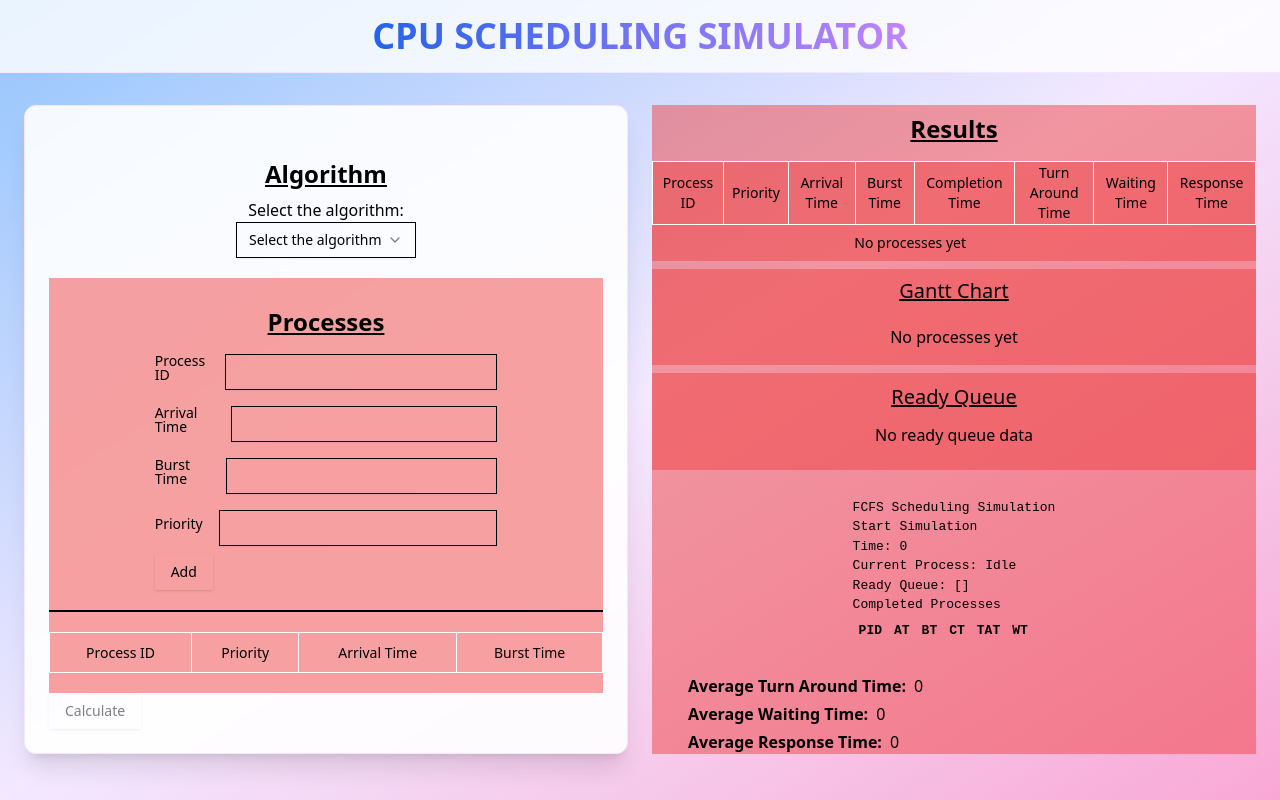
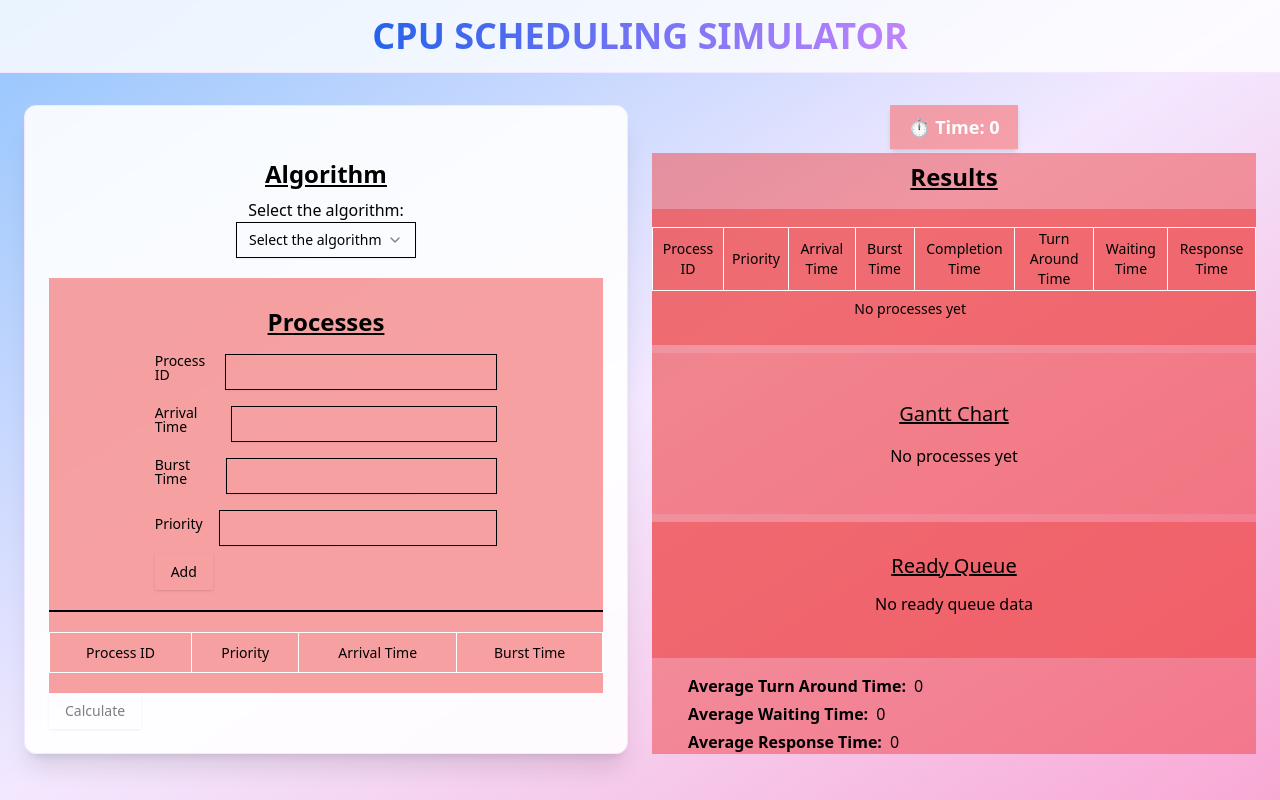
Before and after one commit to Tejas383/LPU_CSE311_CA2, a React (Vite) app: page / in a window 1280 px wide. Built offline with nearby package versions, Linux system fonts and the light colour scheme.

Commit message:
feat: Add Timer component and integrate with scheduling simulation; update GanttChart and Results to display current time

```diff
--- a/src/App.jsx
+++ b/src/App.jsx
@@ -1,7 +1,8 @@
-import { useState } from "react";
+import { useState, useEffect } from "react";
 import "./App.css";
 import Results from "./Results";
 import Process from "./Process";
+import Timer from "./Timer";
 import ComparativeAnalysis from "./ComparativeAnalysis";
 
 function App() {
@@ -11,6 +12,17 @@ function App() {
   const [readyQueue, setReadyQueue] = useState([]);
   const [algorithm, setAlgorithm] = useState(null);
   const [quantum, setQuantum] = useState(2);
+  const [isRunning, setIsRunning] = useState(false);
+  const [currentTime, setCurrentTime] = useState(0);
+  const [totalTime, setTotalTime] = useState(0);
+  const [reset, setReset] = useState(false);
+
+  useEffect(() => {
+    if (ganttData.length > 0) {
+      const maxEnd = Math.max(...ganttData.map((p) => p.end));
+      setTotalTime(maxEnd);
+    }
+  }, [ganttData]);
 
   return (
     <div className="App min-h-screen bg-gradient-to-br from-blue-300 via-purple-100 to-pink-300">
@@ -25,7 +37,6 @@ function App() {
       </header>
 
       <main className="container mx-auto px-6 py-8">
-
         {/*
 
         <div>
@@ -47,14 +58,23 @@ function App() {
               algorithm={algorithm}
               quantum={quantum}
               setQuantum={setQuantum}
+              setIsRunning={setIsRunning}
             />
           </div>
 
           <div className="flex flex-col items-center justify-center flex-1 gap-1">
+            <Timer
+              isRunning={isRunning}
+              onTick={setCurrentTime}
+              totalTime={totalTime}
+              setIsRunning={setIsRunning}
+            />
+
             <Results
               calculatedProcess={calculatedProcess}
               ganttData={ganttData}
               readyQueue={readyQueue}
+              currentTime={currentTime}
             />
           </div>
         </div>
--- a/src/GanttChart.jsx
+++ b/src/GanttChart.jsx
@@ -1,45 +1,122 @@
 import React from "react";
 
-const GanttChart = ({ gantt }) => {
+/**
+ * Props:
+ *  - gantt: Array of { pid: string|number, start: number, end: number }
+ *  - currentTime: number (seconds / time units)
+ *  - pxPerUnit: optional number (pixels per time unit), default 40
+ */
+const GanttChart = ({ gantt = [], currentTime = 0, pxPerUnit = 40 }) => {
+  if (!Array.isArray(gantt) || gantt.length === 0) {
+    return (
+      <div className="flex flex-col items-center justify-center bg-red-500/20 w-full h-full p-4">
+        <h2 className="text-xl underline">Gantt Chart</h2>
+        <div className="mt-4">No processes yet</div>
+      </div>
+    );
+  }
+
+  // sort by start time to render left -> right
+  const sorted = [...gantt].sort((a, b) => a.start - b.start);
+
+  const minStart = Math.min(...sorted.map((p) => p.start));
+  const maxEnd = Math.max(...sorted.map((p) => p.end));
+  const totalWidth = (maxEnd - minStart) * pxPerUnit;
+
+  // helper to clamp a number
+  const clamp = (v, a, b) => Math.max(a, Math.min(b, v));
+
   return (
-    <div className=" flex flex-col items-center justify-center bg-red-500/50 w-full h-full ">
-      <h2 className=" text-xl underline ">Gantt Chart</h2>
+    <div className="flex flex-col items-start justify-start bg-red-500/20 w-full p-4 rounded-md">
+      <h2 className="text-xl underline mb-3">Gantt Chart</h2>
 
-      <div className="h-10 w-full flex flex-row items-center justify-center mt-3">
-        {gantt && gantt.length > 0 ? (
-          gantt.map((p, idx) => (
+      <div
+        className="relative w-full border border-gray-300 bg-white/60"
+        style={{ height: 64, minWidth: "100%", overflow: "hidden" }}
+      >
+        {/* Track (background) */}
+        <div
+          className="absolute left-0 top-0 bottom-0"
+          style={{ width: `${totalWidth}px` }}
+        />
+
+        {/* Bars */}
+        {sorted.map((p, idx) => {
+          const duration = p.end - p.start;
+          if (duration <= 0) return null;
+
+          // how much of this process is visible according to currentTime (in time units)
+          const visibleTime = clamp(currentTime - p.start, 0, duration);
+          const visibleWidth = visibleTime * pxPerUnit;
+          const fullWidth = duration * pxPerUnit;
+
+          // left offset relative to minStart
+          const leftOffset = (p.start - minStart) * pxPerUnit;
+
+          return (
             <div
-              key={idx}
-              className="flex items-center justify-center border border-black bg-green-200"
+              key={`${p.pid}-${idx}`}
+              className="absolute top-6 h-10 flex items-center justify-start"
               style={{
-                width: `${(p.end - p.start) * 40}px`,
-                height: "40px",
+                left: leftOffset,
+                width: fullWidth,
               }}
             >
-              {p.pid}
+              {/* background (full) - light outline */}
+              <div
+                className="h-full border border-black/10 rounded-l-md"
+                style={{
+                  width: fullWidth,
+                  backgroundColor: "#d1fae5", // green-200 equivalent
+                }}
+              >
+                {/* visible (growing) part */}
+                <div
+                  className="h-full flex items-center justify-center whitespace-nowrap overflow-hidden transition-all duration-300"
+                  style={{
+                    width: visibleWidth,
+                    backgroundColor: "#34d399", // green-400-ish
+                    color: "black",
+                    borderRadius: visibleWidth === fullWidth ? 8 : "6px 0 0 6px",
+                  }}
+                >
+                  {visibleWidth > 8 ? <span className="px-1">{p.pid}</span> : null}
+                </div>
+              </div>
             </div>
-          ))
-        ) : (
-          <div>No processes yet</div>
+          );
+        })}
+
+        {/* time ticks below bars */}
+        <div className="absolute left-0 bottom-0 flex items-center" style={{ height: 20 }}>
+          {Array.from({ length: maxEnd - minStart + 1 }).map((_, i) => {
+            const t = minStart + i;
+            return (
+              <div
+                key={`tick-${t}`}
+                className="flex flex-col items-center"
+                style={{ width: pxPerUnit, minWidth: pxPerUnit, textAlign: "center" }}
+              >
+                <div style={{ height: 6, borderLeft: "1px solid rgba(0,0,0,0.2)" }} />
+                <div className="text-xs mt-0.5">{t}</div>
+              </div>
+            );
+          })}
+        </div>
+
+        {/* current time indicator (vertical line) */}
+        {currentTime >= minStart && currentTime <= maxEnd && (
+          <div
+            className="absolute top-0"
+            style={{
+              left: (currentTime - minStart) * pxPerUnit - 1, // minus 1 for center of 2px line
+              height: "100%",
+              width: 2,
+              background: "rgba(0,0,0,0.6)",
+            }}
+          />
         )}
       </div>
-
-      {gantt && gantt.length > 0 && (
-        <div className="flex text-xs ">
-          {gantt.map((p, idx) => (
-            <div
-              key={idx}
-              style={{
-                width: `${(p.end - p.start) * 40}px`,
-              }}
-              className="text-left"
-            >
-              <span>{p.start}</span>
-            </div>
-          ))}
-          <span>{gantt[gantt.length - 1].end}</span>
-        </div>
-      )}
     </div>
   );
 };
--- a/src/Process.jsx
+++ b/src/Process.jsx
@@ -25,6 +25,7 @@ const Process = ({
   algorithm,
   quantum,
   setQuantum,
+  setIsRunning,
 }) => {
   const handleCalculate = () => {
     if (algorithm == "fcfs") {
@@ -51,6 +52,7 @@ const Process = ({
       setCalculatedProcess(result);
       setReadyQueue(readyQueue);
     }
+    setIsRunning(true);
   };
   return (
     <Card className="p-6 bg-white/90 backdrop-blur-sm shadow-xl border-purple-100">
--- a/src/Results.jsx
+++ b/src/Results.jsx
@@ -4,7 +4,7 @@ import GanttChart from "./GanttChart";
 import ReadyQueue from "./readyQueue";
 import Simulation from "./Simulation";
 
-const Results = ({ calculatedProcess, ganttData, readyQueue }) => {
+const Results = ({ calculatedProcess, ganttData, readyQueue, currentTime }) => {
   const n = calculatedProcess.length;
   const averageTAT = n
     ? (calculatedProcess.reduce((sum, p) => sum + (p.tat ?? 0), 0) / n).toFixed(2)
@@ -20,7 +20,7 @@ const Results = ({ calculatedProcess, ganttData, readyQueue }) => {
     <div className="flex flex-col items-center justify-center bg-red-500/50 w-full h-full gap-2">
       <h2 className="font-bold text-2xl underline p-2">Results</h2>
       <ResultsTable calculatedProcess={calculatedProcess} />
-      <GanttChart gantt={ganttData} />
+      <GanttChart gantt={ganttData} currentTime={currentTime} />
       <ReadyQueue readyQueue={readyQueue} />
       <Simulation />
 
--- a/src/Simulation.jsx
+++ b/src/Simulation.jsx
@@ -4,7 +4,7 @@ import FCFSSimulator from "./simulators/FCFSSimulator";
 const Simulation = () => {
   return (
     <div>
-      <FCFSSimulator />
+      {/* <FCFSSimulator /> */}
     </div>
   )
 }
--- /dev/null
+++ b/src/Timer.jsx
@@ -0,0 +1,37 @@
+import React, { useState, useEffect } from "react";
+
+const Timer = ({ isRunning, onTick, totalTime, setIsRunning, reset }) => {
+  const [time, setTime] = useState(0);
+
+  useEffect(() => {
+    if (reset) setTime(0);
+  }, [reset]);
+
+  useEffect(() => {
+    let interval;
+    if (isRunning) {
+      interval = setInterval(() => {
+        setTime((prev) => {
+          const next = prev + 1;
+          if (onTick) onTick(next);
+          if (next >= totalTime) {
+            clearInterval(interval);
+            setIsRunning(false);
+          }
+          return next;
+        });
+      }, 1000);
+    // } else {
+    //     setTime(0);
+    }
+    return () => clearInterval(interval);
+  }, [isRunning, totalTime, onTick, setIsRunning]);
+
+  return (
+    <div className="flex items-center justify-center p-2 bg-red-400/60 rounded-md text-white font-bold text-lg shadow-md w-32">
+      ⏱️ Time: {time}
+    </div>
+  );
+};
+
+export default Timer;
```
